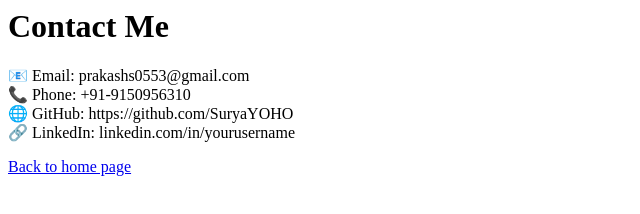
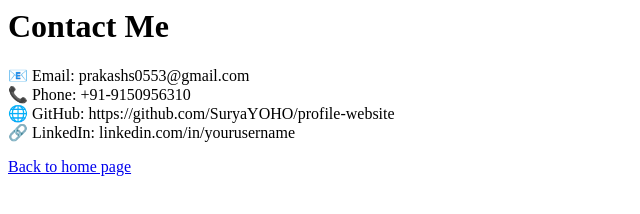
Before and after one commit to SuryaYOHO/profile-website, a plain HTML site: page contact.html in a window 1280 px wide. Shown: the whole page, without its empty margins (0-640 px from the left). Drawn offline with Linux system fonts and the light colour scheme.

Commit message:
first commit

```diff
--- a/contact.html
+++ b/contact.html
@@ -7,7 +7,7 @@
 
             <p>📧 Email: prakashs0553@gmail.com<br>
             📞 Phone: +91-9150956310<br>
-            🌐 GitHub: https://github.com/SuryaYOHO<br>
+            🌐 GitHub: https://github.com/SuryaYOHO/profile-website<br>
             🔗 LinkedIn: linkedin.com/in/yourusername<br>
         </p>
 
```
